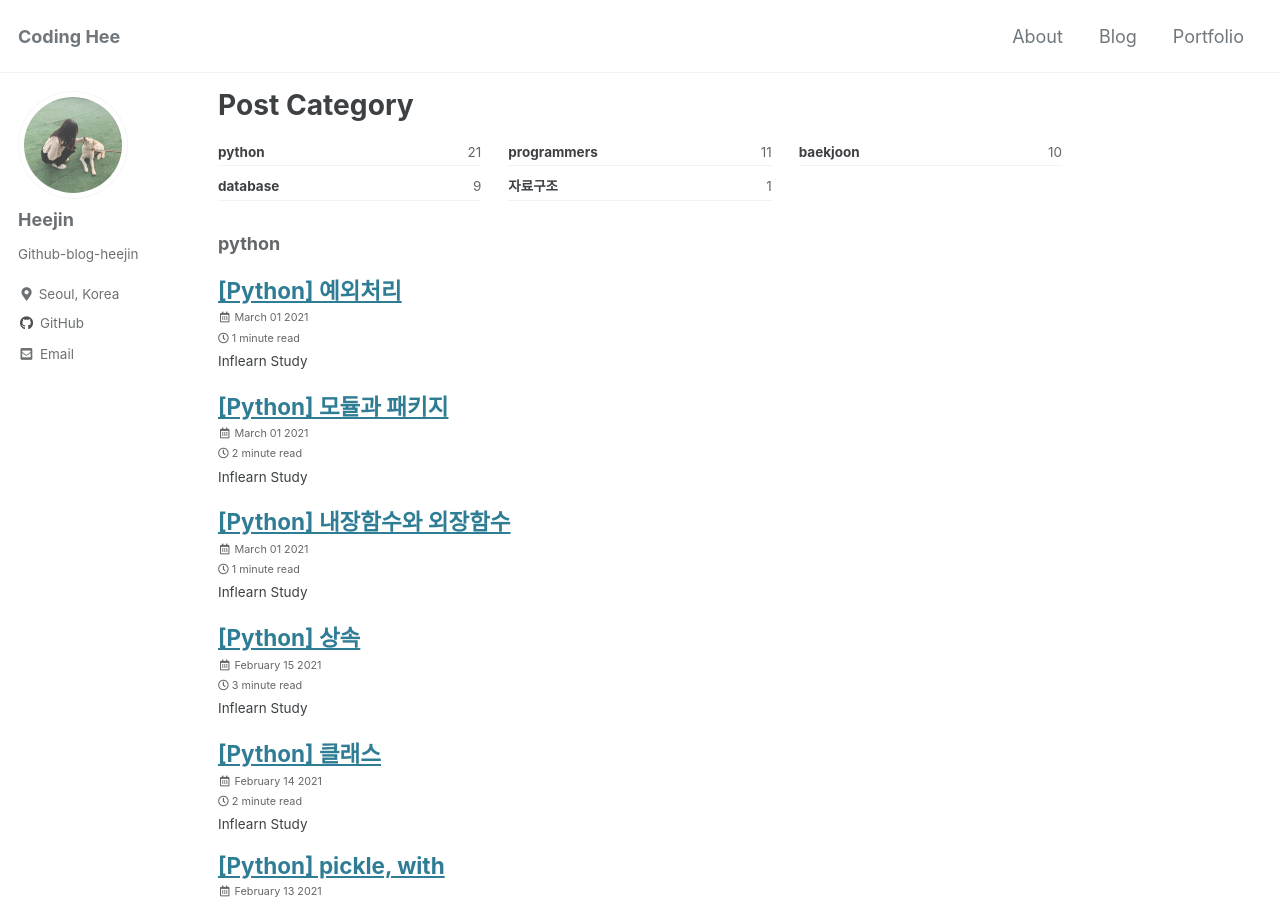
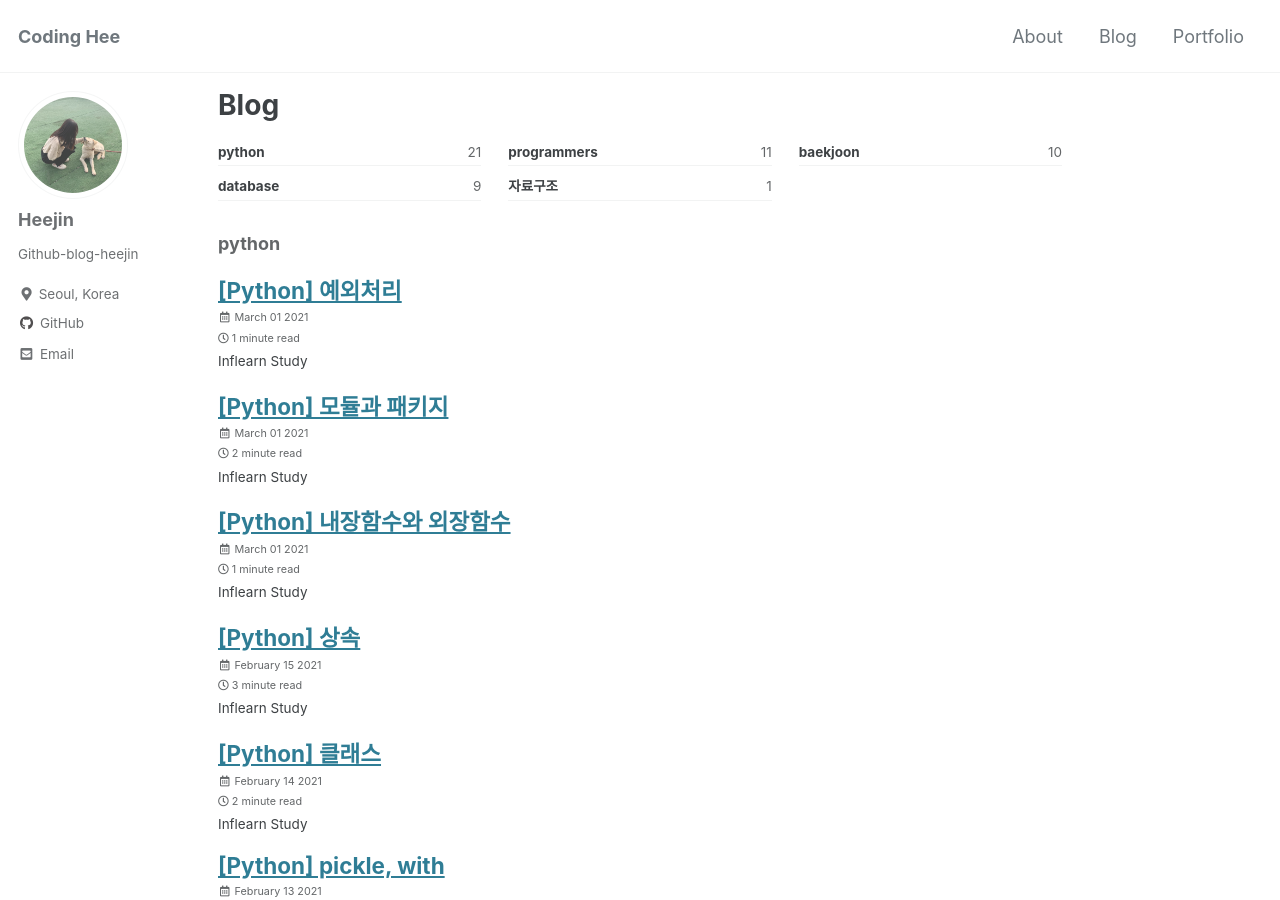
Before and after one commit to heejin99/heejin99.github.io, a Jekyll site: the page built from _pages/category-archive.md, in a window 1280 px wide and 900 px high. Built offline with Jekyll 4.4.1, drawn with Linux system fonts in a browser that asks for light colours; cached includes are drawn as plain includes.

Commit message:
메뉴 수정

```diff
--- a/_pages/category-archive.md
+++ b/_pages/category-archive.md
@@ -1,5 +1,5 @@
 ---
-title: "Post Category"
+title: "Blog"
 layout: categories
 permalink: /categories/
 author_profile: true
```
